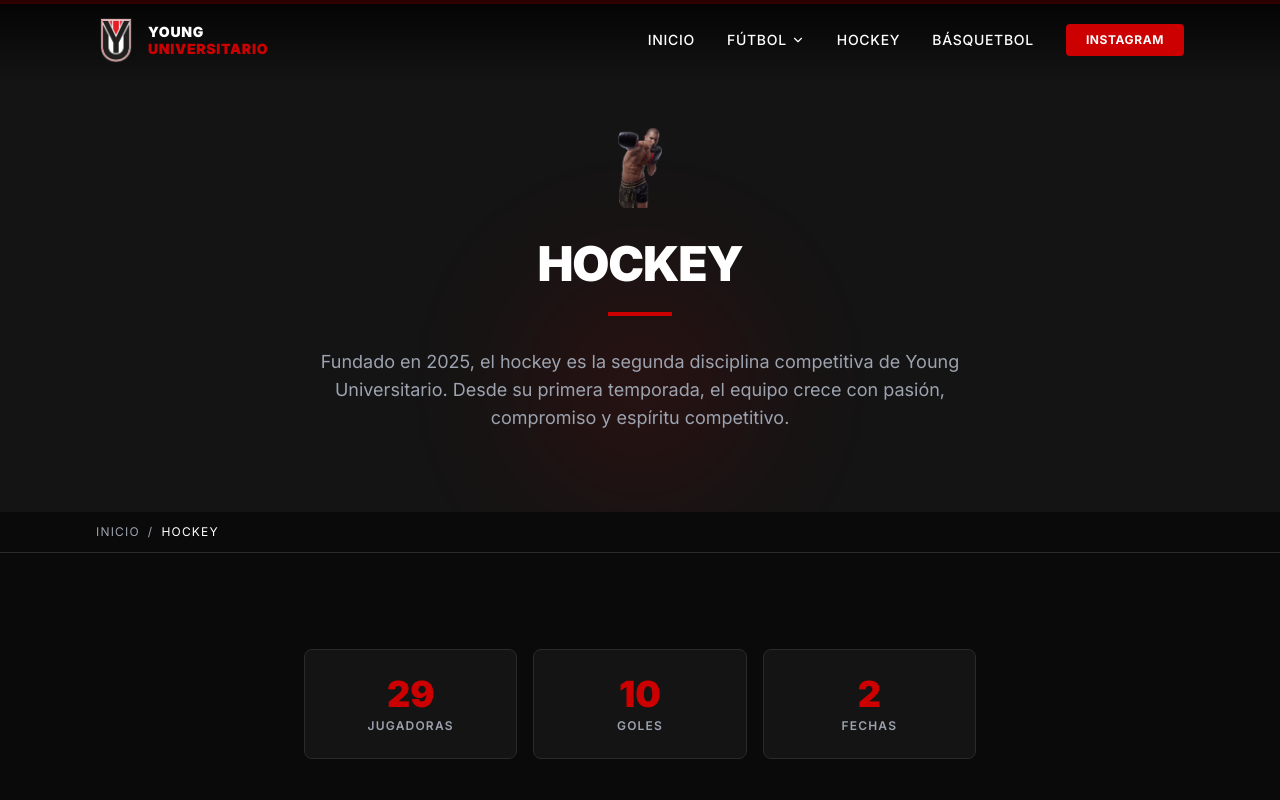
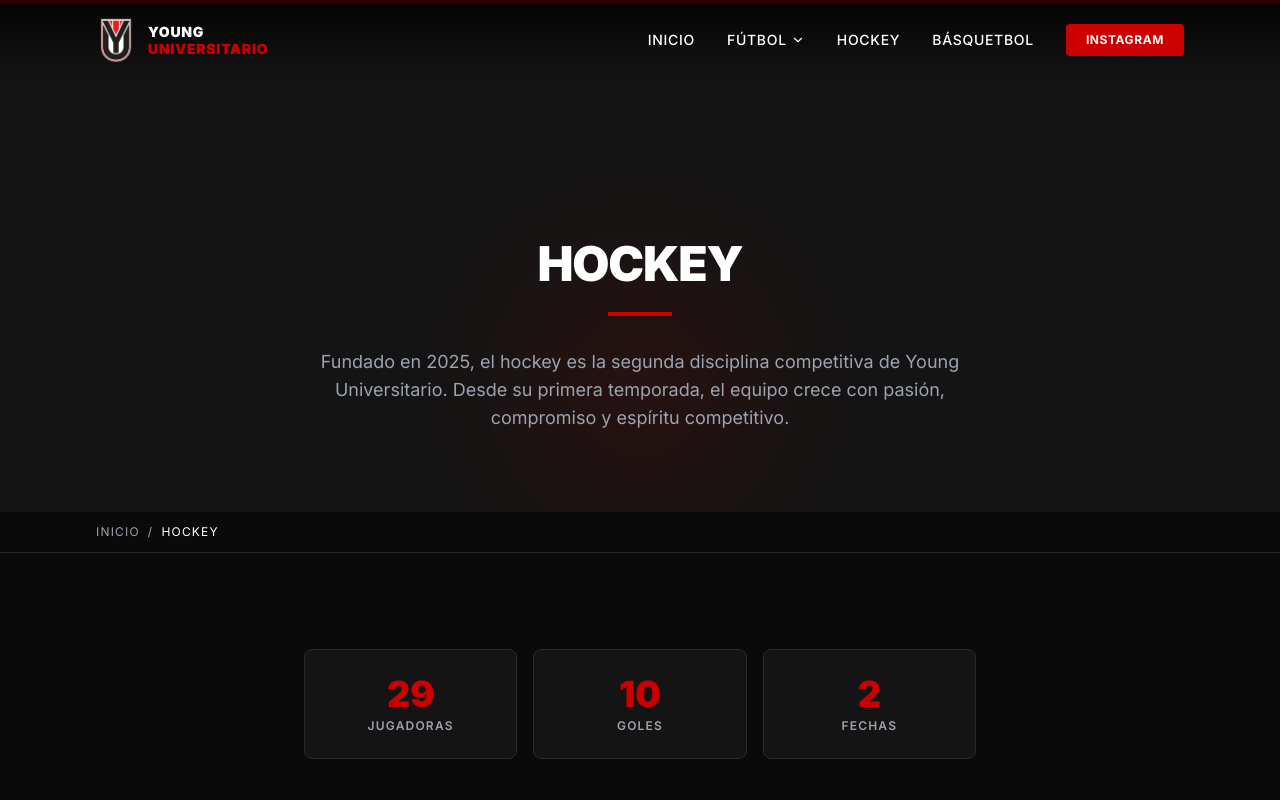
Before and after one commit to NicolasAlvezz/young-universitario, a Next.js app: page /hockey in a window 1280 px wide. Shown: the top 800 px of the page. Built offline with nearby package versions, Linux system fonts and the light colour scheme.

Commit message:
no images

```diff
--- a/app/hockey/page.tsx
+++ b/app/hockey/page.tsx
@@ -1,4 +1,3 @@
-import Image from 'next/image'
 import Header from '@/components/young/Header'
 import Footer from '@/components/young/Footer'
 import Link from 'next/link'
@@ -74,7 +73,8 @@ export default function HockeyPage() {
         <div className="absolute bottom-0 left-1/2 -translate-x-1/2 w-64 h-64 bg-club-red opacity-10 blur-3xl rounded-full" />
         <div className="container-yu relative text-center">
           <div className="flex justify-center mb-8 opacity-80">
-            <Image src="/hockey.png" alt="Hockey" width={80} height={80} className="object-contain w-20 h-20" />
+            {/* Imagen de disciplina removida */}
+            <div className="w-20 h-20" />
           </div>
           <h1 className="heading-lg text-white mb-6">Hockey</h1>
           <div className="divider-red mx-auto mb-8" />
--- a/components/young/SportsGrid.tsx
+++ b/components/young/SportsGrid.tsx
@@ -7,9 +7,9 @@ const sports = [
   { id: 'futbol-reserva', title: 'Reserva', category: 'Fútbol', href: '/futbol/reserva', description: 'El semillero del club. Jóvenes talentos que dan todo para llegar a la primera.', label: 'Reserva',
     img: '/futbol.png' },
   { id: 'hockey', title: 'Hockey', category: 'Hockey', href: '/hockey', description: 'Velocidad, precisión y trabajo en equipo. Hockey sobre césped con toda la intensidad.', label: 'Hockey',
-    img: '/hockey.png' },
+    img: null },
   { id: 'basquetbol', title: 'Básquetbol', category: 'Básquetbol', href: '/basquetbol', description: 'Altura, agilidad y determinación. El básquet del club vive en cada cancha.', label: 'Básquetbol',
-    img: '/basquet.png' },
+    img: null },
 ]
 
 export default function SportsGrid() {
@@ -28,7 +28,9 @@ export default function SportsGrid() {
               <div className="p-6 flex flex-col flex-1">
                 <span className="text-club-red text-xs font-bold uppercase tracking-widest mb-4">{sport.label}</span>
                 <div className="mb-5 flex items-center h-12">
-                  <Image src={sport.img} alt={sport.title} width={48} height={48} className="object-contain w-12 h-12 group-hover:scale-110 transition-transform duration-300" />
+                  {sport.img ? (
+                    <Image src={sport.img} alt={sport.title} width={48} height={48} className="object-contain w-12 h-12 group-hover:scale-110 transition-transform duration-300" />
+                  ) : null}
                 </div>
                 <h3 className="heading-sm text-white mb-3 group-hover:text-club-red transition-colors duration-300">{sport.title}</h3>
                 <p className="text-club-muted text-sm leading-relaxed flex-1">{sport.description}</p>
```
